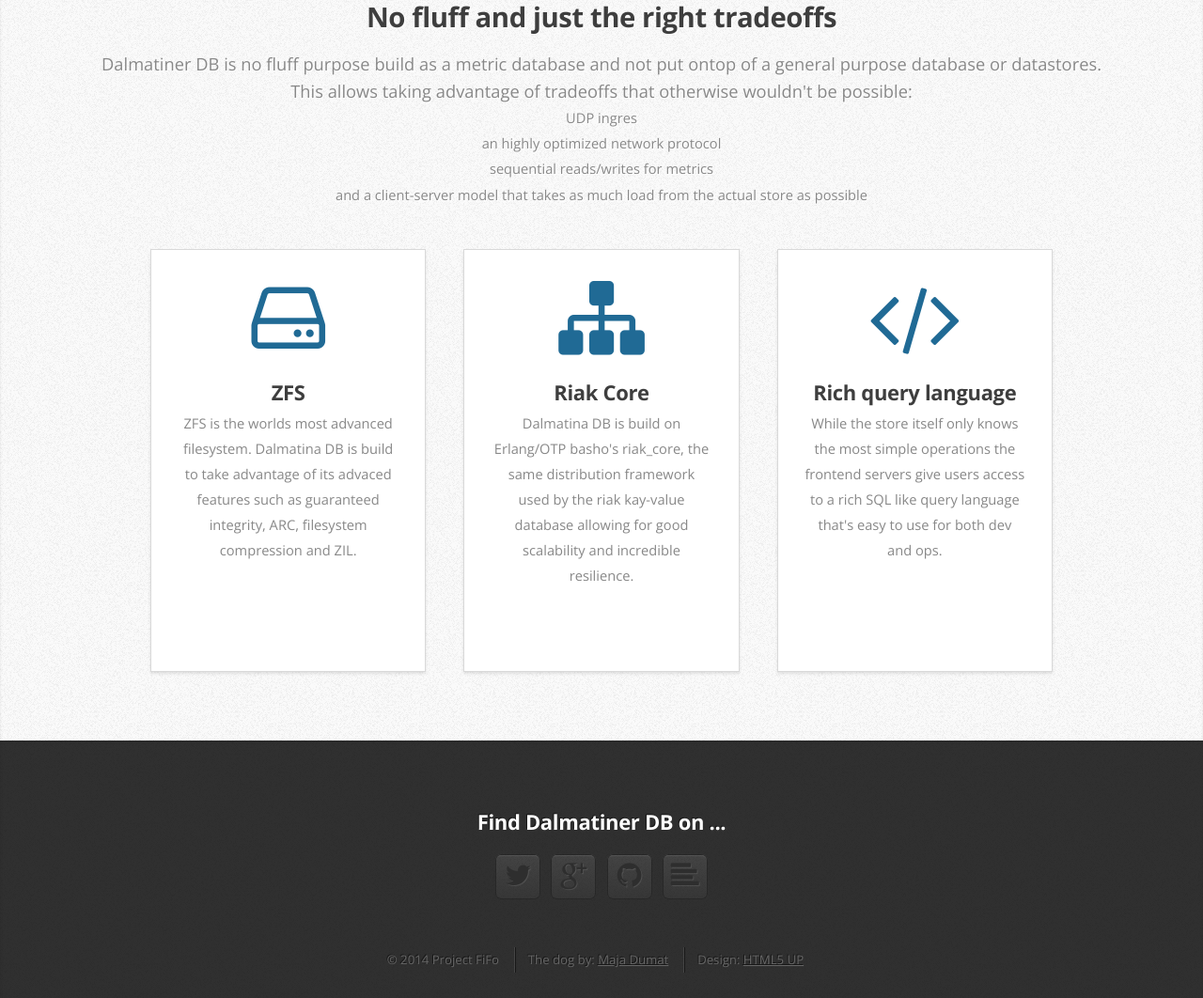
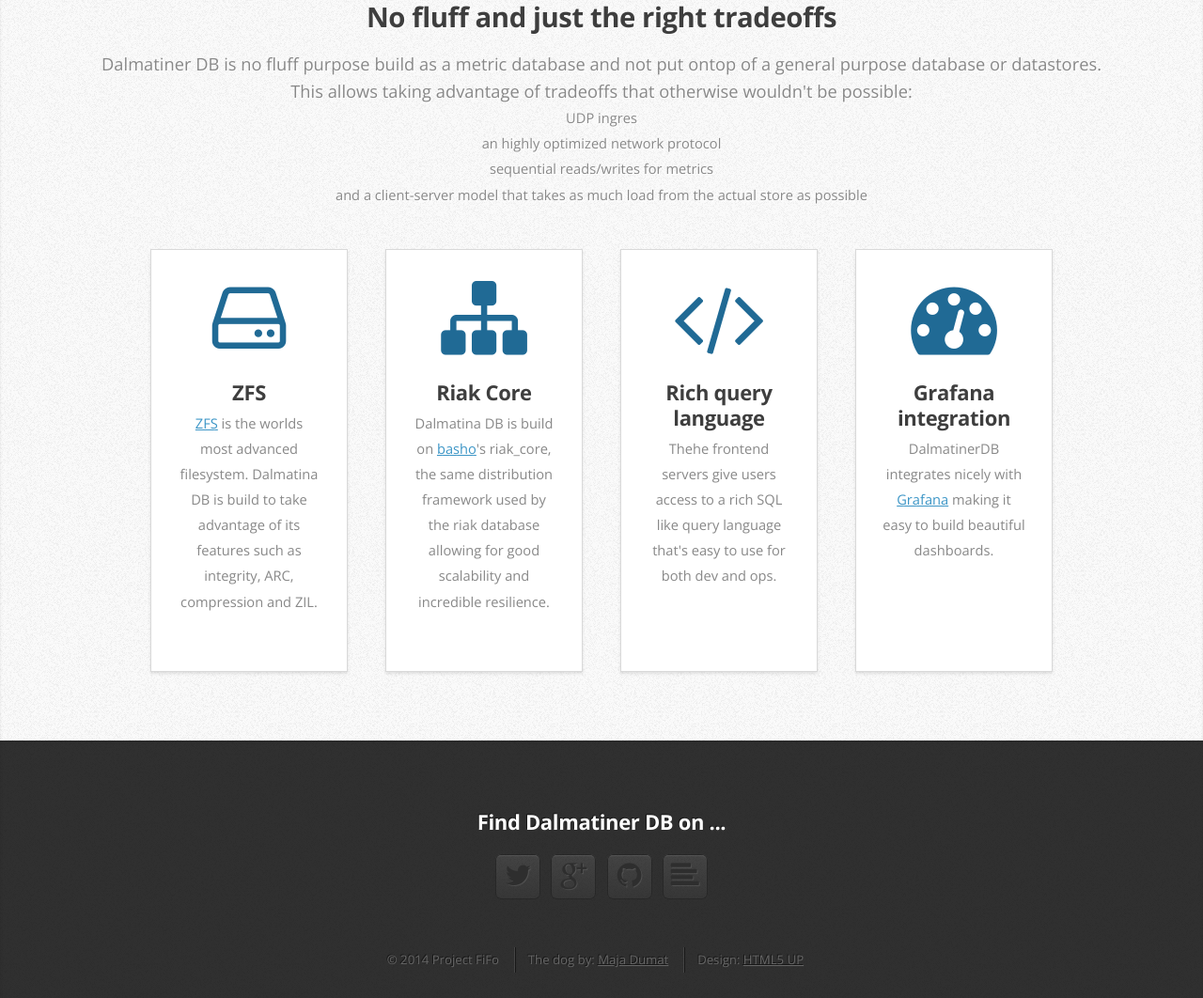
Before and after one commit to dalmatinerdb/dalmatinerdb.github.io, a plain HTML site: page index.html in a window 1280 px wide. Shown: the part 648-1710 px from the top of the page at 94% size. Drawn offline with nearby package versions, Linux system fonts and the light colour scheme.

Commit message:
Added grafana section.

```diff
--- a/index.html
+++ b/index.html
@@ -67,25 +67,32 @@
         </header>
         <div class="container">
           <div class="row">
-            <div class="4u">
+            <div class="3u">
               <section class="box box-style1">
                 <span class="fa featured fa-hdd-o"></span>
                 <h3>ZFS</h3>
-                <p>ZFS is the worlds most advanced filesystem. Dalmatina DB is build to take advantage of its advaced features such as guaranteed integrity, ARC, filesystem compression and ZIL.</p>
+                <p><a target="_new" href="http://openzfs.org">ZFS</a> is the worlds most advanced filesystem. Dalmatina DB is build to take advantage of its features such as integrity, ARC, compression and ZIL.</p>
               </section>
             </div>
-            <div class="4u">
+            <div class="3u">
               <section class="box box-style1">
                 <span class="fa featured fa-sitemap"></span>
                 <h3>Riak Core</h3>
-                <p>Dalmatina DB is build on Erlang/OTP basho's riak_core, the same distribution framework used by the riak kay-value database allowing for good scalability and incredible resilience.</p>
+                <p>Dalmatina DB is build on <a target="_new" href="http://basho.com">basho</a>'s riak_core, the same distribution framework used by the riak database allowing for good scalability and incredible resilience.</p>
               </section>
             </div>
-            <div class="4u">
+            <div class="3u">
               <section class="box box-style1">
                 <span class="fa featured fa-code"></span>
                 <h3>Rich query language</h3>
-                <p>While the store itself only knows the most simple operations the frontend servers give users access to a rich SQL like query language that's easy to use for both dev and ops.</p>
+                <p>Thehe frontend servers give users access to a rich SQL like query language that's easy to use for both dev and ops.</p>
+              </section>
+            </div>
+            <div class="3u">
+              <section class="box box-style1">
+                <span class="fa featured fa-tachometer"></span>
+                <h3>Grafana integration</h3>
+                <p>DalmatinerDB integrates nicely with <a target="_new" href="http://grafana.org">Grafana</a> making it easy to build beautiful dashboards.</p>
               </section>
             </div>
           </div>
```
